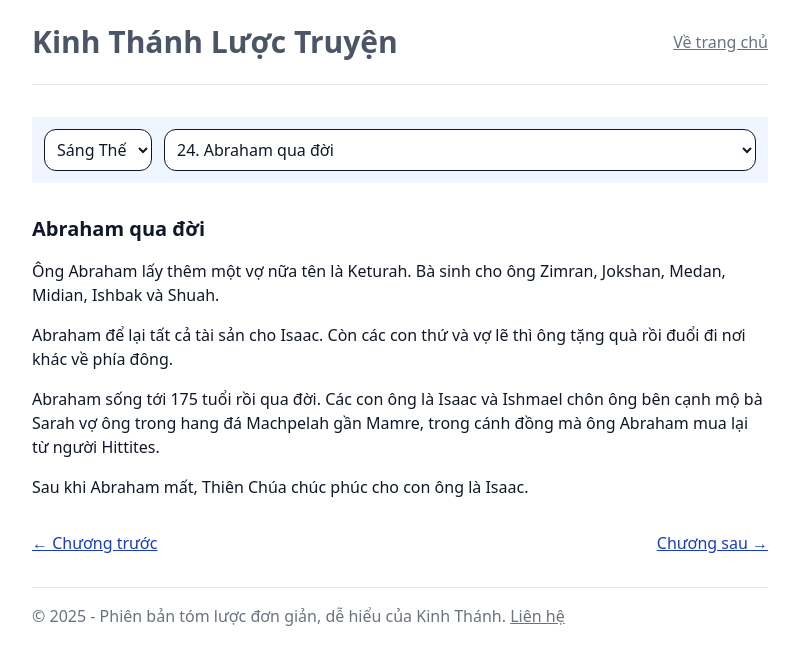
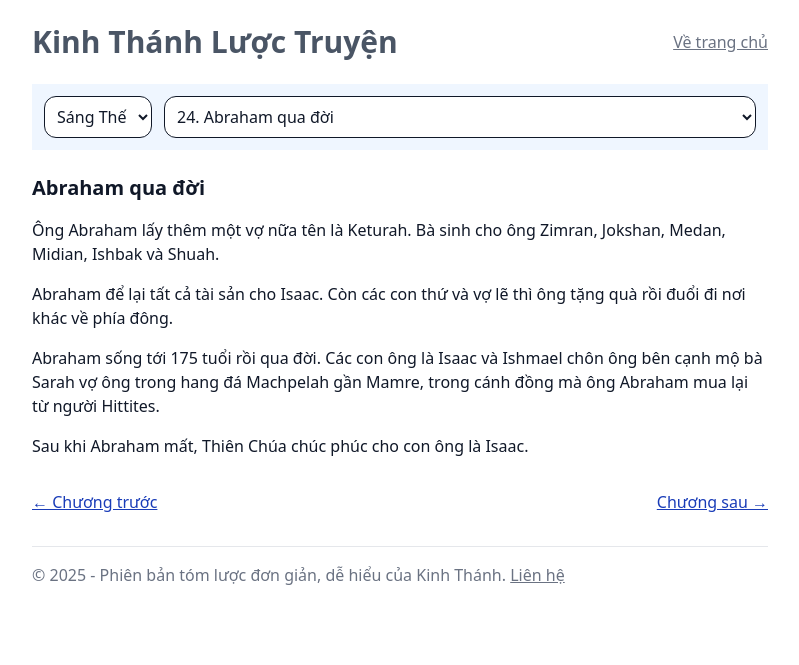
Before and after one commit to dathoangnd/kinh-thanh-luoc-truyen, a Jekyll site: the page built from _bible/sang-the/24-abraham-qua-doi.md, in a window 1280 px wide. Shown: the top 665 px of the page, without its empty margins (240-1039 px from the left). Built offline with Jekyll 4.4.1, drawn with Linux system fonts in a browser that asks for light colours.

Commit message:
Minor reader layout change.

```diff
--- a/_layouts/default.html
+++ b/_layouts/default.html
@@ -13,7 +13,7 @@
     {% seo %}
   </head>
   <body class="font-sans text-gray-900 max-w-3xl mx-auto px-4">
-    <div class="py-6 border-b border-gray-200 block sm:flex items-center justify-between">
+    <div class="py-6 border-b border-gray-200 block sm:flex items-center justify-between {% if page.collection == 'bible' %}border-b-0{% endif %}">
       <a href="/">
         <h1 class="text-gray-600 text-3xl font-bold">Kinh Thánh Lược Truyện</h1>
       </a>
--- a/_layouts/reader.html
+++ b/_layouts/reader.html
@@ -31,7 +31,7 @@ layout: default
   {% endif %}
 {% endif %}
 
-<nav class="sticky top-0 z-50 bg-blue-50 -mx-4 px-4 py-3 md:mx-auto md:px-3">
+<nav class="sticky top-0 z-50 bg-blue-50 -mt-8 -mx-4 px-4 py-3 md:mx-auto md:px-3">
   <div class="flex items-center gap-3">
     <label for="ktBookSelect" class="sr-only">Chọn sách</label>
     <select
@@ -72,7 +72,7 @@ layout: default
   </div>
 </nav>
 
-<h1 class="mt-8 text-xl font-semibold">{{ page.title }}</h1>
+<h1 class="mt-6 text-xl font-semibold">{{ page.title }}</h1>
 
 <article class="mt-4 mb-8 space-y-4">
   {{ content }}
```
Also changed, not shown: assets/css/main.css.
